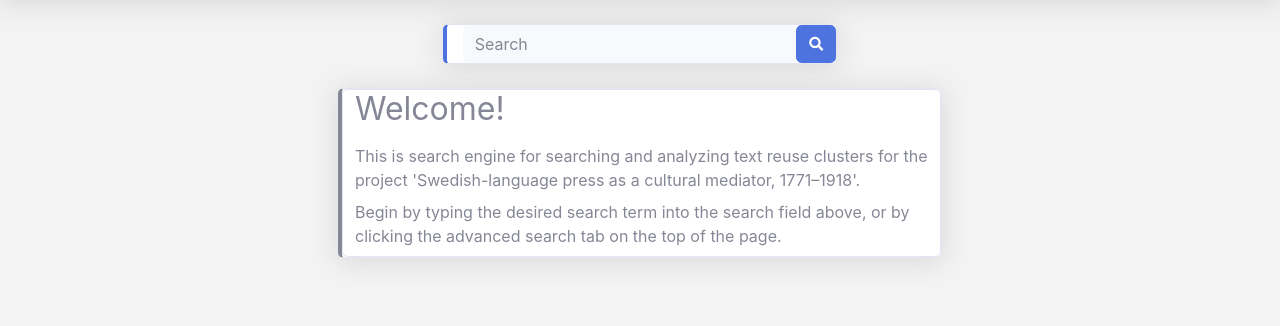
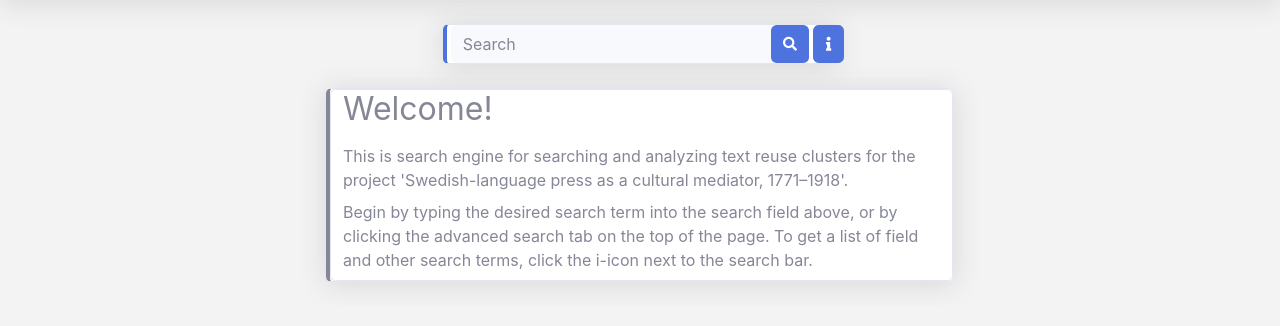
Before and after one commit to avjves/HistSE, a Django app: page / in a window 1280 px wide. Shown: the part 70-396 px from the top of the page. Run offline with Django 3.2, Linux system fonts and the light colour scheme; some libraries are stand-ins or nearby versions.

Commit message:
Added barebones instructions

```diff
--- a/frontend/templates/frontend/index.html
+++ b/frontend/templates/frontend/index.html
@@ -24,6 +24,7 @@
 										</div>
 										<div class="col mb-2">
 											<span> Begin by typing the desired search term into the search field above, or by clicking the advanced search tab on the top of the page. <span>
+											<span> To get a list of field and other search terms, click the i-icon next to the search bar. </span>
 										</div>
 									</div>
 								</div>
--- /dev/null
+++ b/frontend/templates/frontend/partials/instructions.html
@@ -0,0 +1,122 @@
+<div>
+	<p>
+		These are instructions designed to make the searching process more fluid. </br >
+		In these instructions two terms will be used frequently:
+	</p>
+
+<p>
+- hit: A single instance of a passage being repeated in the dataset. A single hit will be a passage from page of a issue in the dataset. A single page may contain mulitple hits, though they're generally part of different clusters.
+<br />
+- cluster: A group of hits that all share the same (or similar enough) passage.
+</p>
+
+This search interface uses Solr as backend, therefore for the search terms it accepts everything that solr does.
+<br />
+Below are list of all available fields for searching and then some examples that show how some different search terms can be combined to get more out of the engine.
+
+To search for a word, you can just type word into the search bar and the search engine will attempt to find hits with that word in its passage. When doing simple searches for a single word you can just use the word alone, but you can
+<br />
+also specify a field (which is also necessary for some more advanced searches). E.g. typing text:word into the search field will attempt to find all passages (field is called text) with the word 'word' in it. The different fields are
+<br />
+shown below. The searchable fields depend on whether you're searching for hits or clusters. To search for clusters, you must specify it from the 'advanced search'.
+
+<br />
+<br />
+<br />
+Fields:
+
+<br />
+Available fields when searching for hits:
+<br />
+	cluster_id - Specifies which cluster this hit is part of. Can be used to find hits from the same cluster as some another hit.
+<br />
+	country - Country of the issue.
+<br />
+	date - Full date of the issue.
+<br />
+	doc_id - The exact ID of the page. This can be used to find all hits in a given page.
+<br />
+	length - The length of the hit.
+<br />
+	location - The city of the issue.
+<br />
+	text - The text of the hit.
+<br />
+	title - The title of the issue.
+<br />
+	year - Year of the issue.
+<br />
+
+<br />
+
+Available fields when searching for clusters:
+<br />
+	all_countries - All countries the cluster spread to.
+<br />
+	all_locations - All cities the cluster spread to.
+<br />
+	average_length - The average length of all hits in the cluster.
+<br />
+	cluster_id - The ID of the cluster.
+<br />
+	count - The count of unique hits in the cluster.
+<br />
+	ending_country - The country of the last hit in the cluster.
+<br />
+	ending_date - The date of the last hit in the cluster.
+<br />
+	ending_location - The city of the last hit in the cluster.
+<br />
+	first_text - The text of the first hit in the cluster.
+<br />
+	gap - The biggest gap in the cluster, i.e. the maximum difference in publishing date of two subsequent hits.
+<br />
+	locations - The amount of different unique locations in the cluster.
+<br />
+	starting_country - The country of the first hit in the cluster.
+<br />
+	starting_date - The date of the first hit in the cluster.
+<br />
+	starting_location - The city of the first hit in the cluster.
+<br />
+	starting_year - The year of the first hit in the cluster.
+<br />
+	timespan - The amount of days between the first and last hit in the cluster.
+<br />
+	titles - The amount of different unique titles in the cluster.
+<br />
+	virality_score - The virality score of the cluster.
+<br />
+
+<br />
+
+<br />
+Seach instructions:
+
+<br />
+Solr (the backend of this search engine) has its own query language. Here are some of the more common ways to construct your queries.
+
+<br />
++text:word -- the word 'word' _must_ appear in the text field of the hit.
+<br />
+-text:word -- the word 'word' must not appear in the text field of the hit.
+<br />
+
+<br />
+These two can also be combined:
+<br />
++text:word -text:cat - The word 'word' must appear in the text and the world 'cat' can not.
+<br />
+
+<br />
+Different solr terms are separated using whitespace, so if you want to search for a multi word phrase, you must wrap it to quotation marks:
+<br />
+text:"this is a word" - "This is a word" must appear in the passage.
+<br />
+
+<br />
+Fuzzy...
+<br />
+
+<br />
+</div>
--- a/frontend/templates/frontend/partials/searchbar.html
+++ b/frontend/templates/frontend/partials/searchbar.html
@@ -1,16 +1,37 @@
 <div class="row justify-content-md-center">
 	<div class="col-xl-4">
 		<div class="card shadow mb-4 border-left-primary">
-			{#<form class="d-none d-sm-inline-block form-inline ml-md-3 my-2 my-md-0 mw-100 navbar-search" onsubmit="search('q', document.getElementById('query').value);return false">#}
-			<form class="d-none d-sm-inline-block form-inline ml-md-3 my-2 my-md-0 mw-100 navbar-search" onsubmit="search();return false">
-				<div class="input-group">
+			<form class="d-none d-sm-inline-block form-inline ml-md-3 my-md-0 navbar-search" onsubmit="search();return false">
+				<div class="row input-group">
 					<input id="query" type="text" class="form-control bg-light border-0 small" placeholder="Search" aria-label="Search" aria-describedby="basic-addon2" value="{{ parameters.q|default_if_none:" " }}" />
-					{#<button class="btn btn-primary" type="button" onclick="search('q', document.getElementById('query').value)">#}
-					<button class="btn btn-primary" role="button" onclick="search()">
+					<button class="btn btn-primary border-0" role="button" onclick="search()">
 						<i class="fas fa-search fa-sm"></i>
+					</button>
+					<button type="button" class="my-0 btn btn-primary ml-1 mr-1" data-toggle="modal" data-target="#helpModal">
+						<i class="fas fa-info fa-sm"></i>
 					</button>
 				</div>
 			</form>
 		</div>
 	</div>
 </div>
+
+<div class="modal fade" id="helpModal" tabindex="-1" role="dialog" aria-labelledby="helpModal" aria-hidden="true">
+	<div class="modal-dialog" role="document" style="max-width:1000px">
+		<div class="modal-content">
+			<div class="modal-header">
+				<h5 class="modal-title" id="exampleModalLabel">Search instructions</h5>
+					<button type="button" class="close" data-dismiss="modal" aria-label="Close">
+						<span aria-hidden="true">&times;</span>
+					</button>
+			</div>
+			<div class="modal-body">
+				{% include 'frontend/partials/instructions.html' %}
+			</div>
+			<div class="modal-footer">
+				<button type="button" class="btn btn-secondary" data-dismiss="modal">Close</button>
+			</div>
+		</div>
+	</div>
+</div>
+	</div>
```
